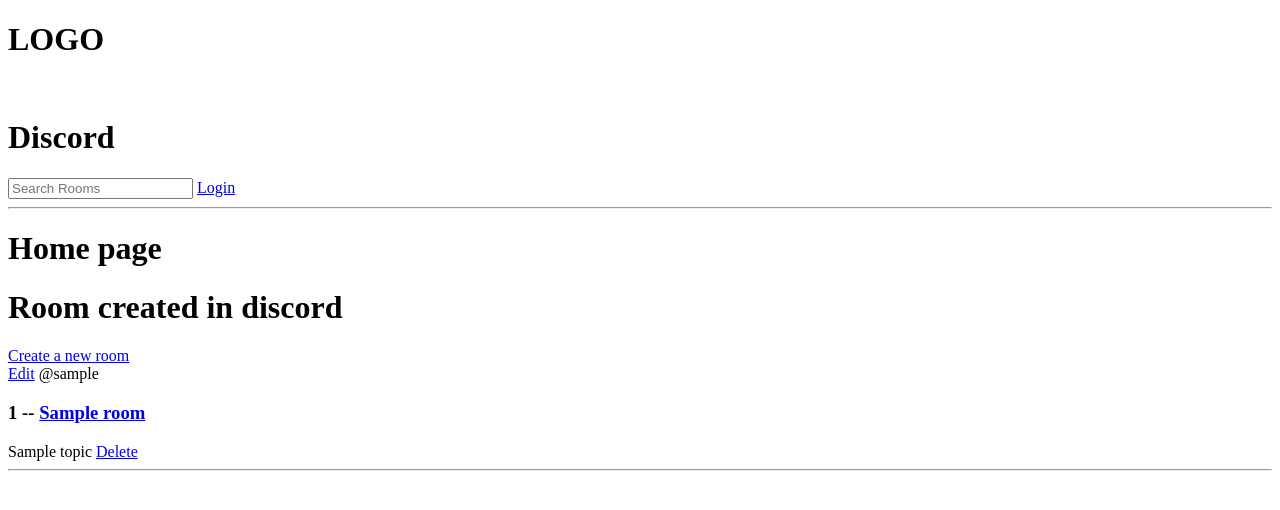
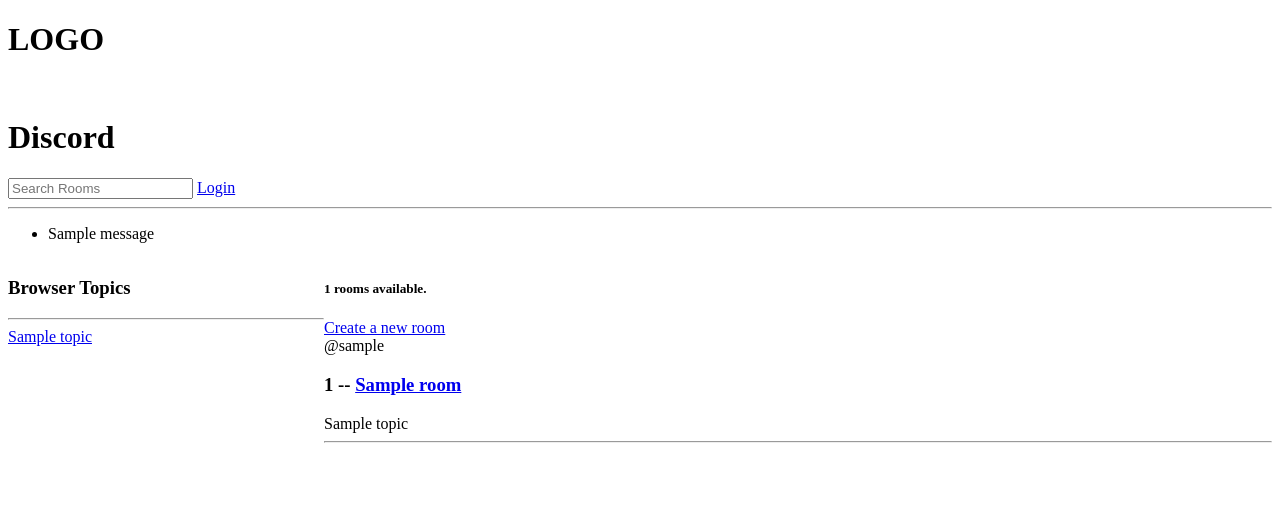
Before and after one commit to UmarFarooq361/Discord, a Django app: page / in a window 1280 px wide. Shown: the top 510 px of the page. Run offline with Django 5.2, Linux system fonts and the light colour scheme; tables that the repository leaves empty hold one stand-in row (values such as "Sample post"); one stand-in notice (Sample message) is shown.

Commit message:
added log in modifications

```diff
--- a/base/templates/base/home.html
+++ b/base/templates/base/home.html
@@ -1,22 +1,48 @@
 {% extends "base.html" %}
 
 
+
 {% block content %}
-    <h1>Home page</h1>
+<style>
+    .home_container{
+        display: grid;
+        grid-template-columns: 1fr 3fr;
+    }
+</style>
+
+    <div class="home_container">
         <div>
-        <h1>Room created in discord</h1>
+            <h3>Browser Topics</h3>
+            <hr>
+
+            {% for topic in topics %}
+                <a href="{% url 'home' %}?q={{topic.name}}">{{topic.name}}</a>
+                <br/>
+            {% endfor %}
+
+        </div>
+        <div>
+            <h5>{{room_count}} rooms available.</h5>
             <a href="{% url 'create_room' %}">Create a new room</a>
             <br>
             <div>
                 {% for room in rooms  %}
+
+                    {% if request.user == room.host %}
                     <a href="{% url 'update_room' room.id %}">Edit</a>
+                    {% endif %}
+
                     <span>@{{room.host.username}}</span>
                     <h3>{{room.id}} -- <a href="{% url 'room' room.id %}"> {{room.name}}</a></h3>
                     <span>{{room.topic.name}}</span>
+                    {% if request.user == room.host %}
                     <a href="{% url 'delete_room' room.id %}">Delete</a>
+                    {% endif %}
                     <hr>
                 {% endfor %}
 
             </div>
         </div>
+    </div>
+
 {% endblock  %}
--- a/base/templates/base/room.html
+++ b/base/templates/base/room.html
@@ -2,7 +2,8 @@
 
 
 {% block content %}
-    <h1>Room Page</h1>
     <h3>{{room.name}}</h3>
+    <p>{{room.topic}}</p>
+    <p>{{room.description}}</p>
 
 {% endblock  %}
--- a/templates/base.html
+++ b/templates/base.html
@@ -9,6 +9,13 @@
 
 
     {% include 'navbar.html' %}
+    {% if messages %}
+        <ul class="messages">
+            {% for message in messages %}
+            <li>{{ message }}</li>
+            {% endfor %}
+        </ul>
+    {% endif %}
     {% block content %}
 
     {% endblock  %}
```
Lines whose indentation alone changed are shown as unchanged.
